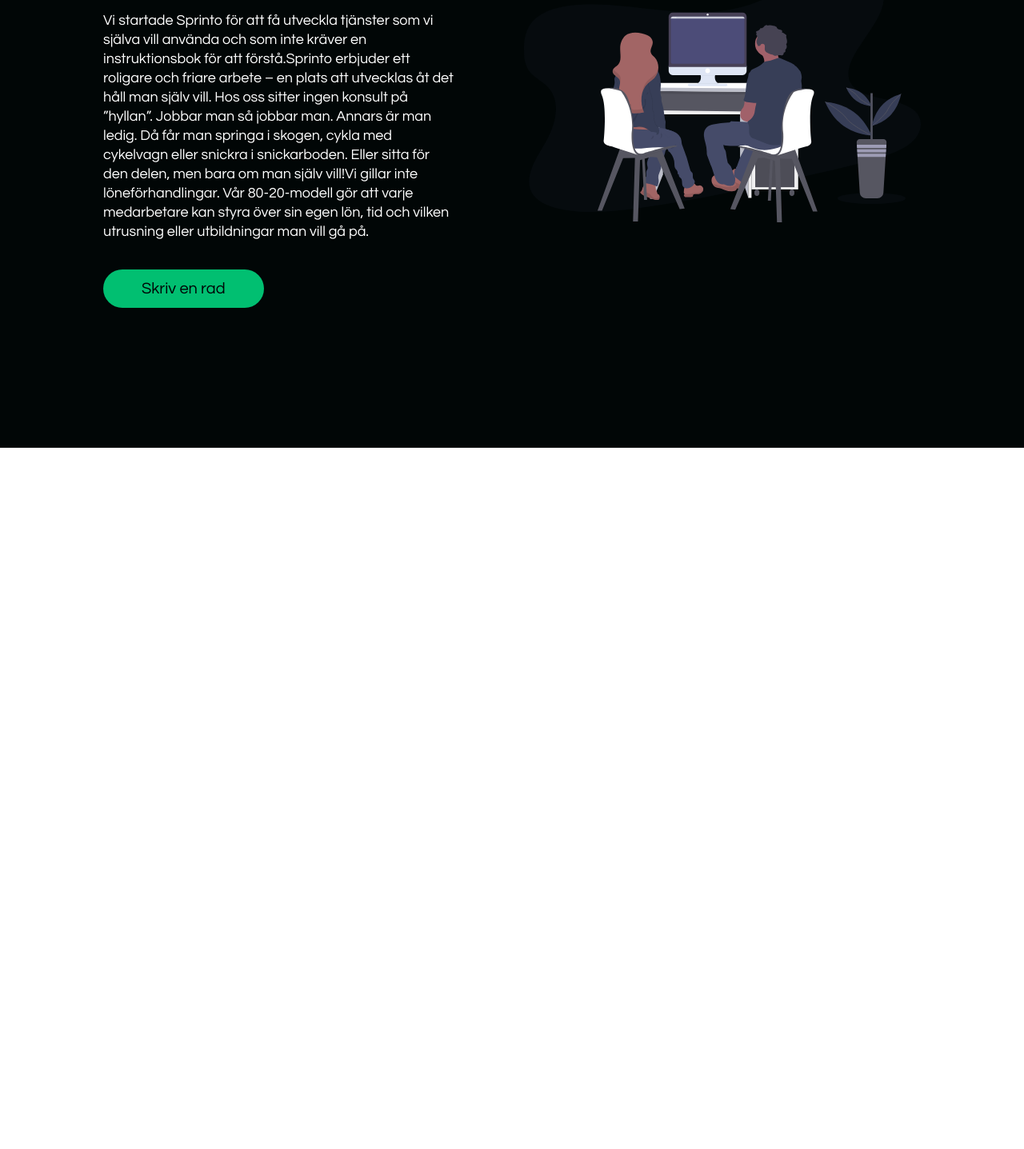
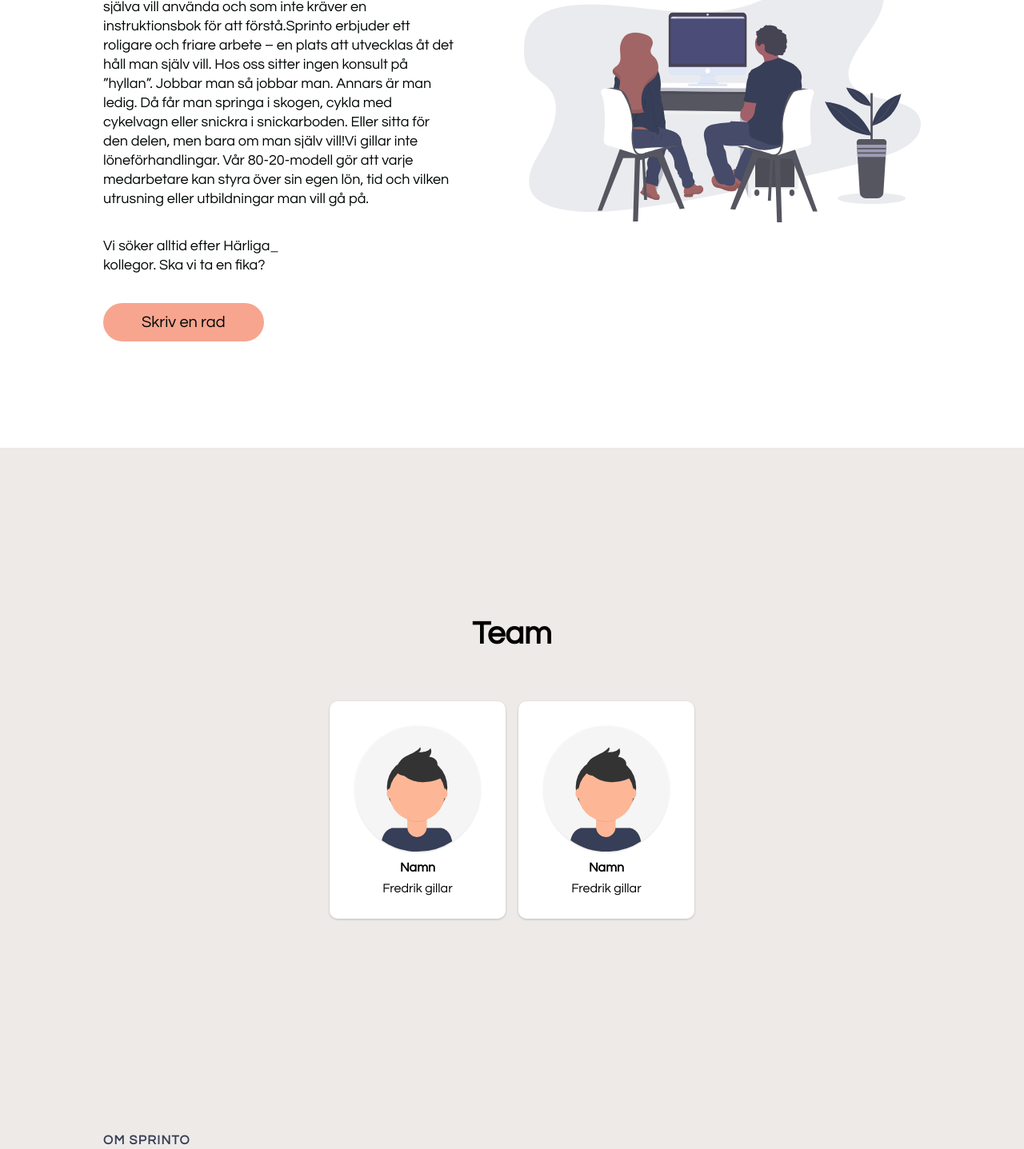
Before and after one commit to SofiaMEweiss/Sprinto-Website, a Gatsby site: page / in a window 1280 px wide. Shown: the part 1100-2537 px from the top of the page at 80% size. Before the commit the page ends 1660 px from the top, so only its background shows below. Built offline with nearby package versions, Linux system fonts and the light colour scheme; Gatsby itself is replaced by a stand-in of ours; a web font is replaced by a local one.

Commit message:
Started to build the team section and added typewriting function

```diff
--- a/src/components/ButtonElement.js
+++ b/src/components/ButtonElement.js
@@ -3,7 +3,7 @@
 
 export const Button = styled(Link)`
   border-radius: 50px;
-  background: ${({ primary }) => (primary ? "#01BF71" : "#010606")};
+  background: ${({ primary }) => (primary ? "#F7A58F" : "#010606")};
   white-space: nowrap;
   padding: ${({ big }) => (big ? "14px 48px" : "12x 30px")};
   color: ${({ dark }) => (dark ? "#010606" : "#fff")};
@@ -18,6 +18,6 @@
 
   &:hover {
     transition: all 0.2s ease-in-out;
-    background: ${({ primary }) => (primary ? "#fff" : "#01BF71")};
+    background: ${({ primary }) => (primary ? "#fff" : "#F7A58F")};
   }
 `
--- a/src/components/HeroSection/index.js
+++ b/src/components/HeroSection/index.js
@@ -1,7 +1,17 @@
-import React, {useState} from 'react'
-import Video from '../../videos/video.mp4'
-import { HeroContainer, HeroBg, VideoBg, HeroContent, HeroH1, HeroP, HeroBtnWrapper, ArrowForward, ArrowRight } from './HeroElements'
-import {Button} from '../ButtonElement';
+import React, { useState } from "react"
+import Video from "../../videos/video.mp4"
+import {
+  HeroContainer,
+  HeroBg,
+  VideoBg,
+  HeroContent,
+  HeroH1,
+  HeroP,
+  HeroBtnWrapper,
+  ArrowForward,
+  ArrowRight,
+} from "./HeroElements"
+import { Button } from "../ButtonElement"
 
 export const HeroSection = () => {
   const [hover, setHover] = useState(false)
@@ -13,11 +23,11 @@
   return (
     <HeroContainer>
       <HeroBg>
-				<VideoBg autoPlay muted src={Video} type='video/mp4'/>
+        <VideoBg autoPlay muted src={Video} type="video/mp4" />
       </HeroBg>
       <HeroContent>
-				<HeroH1> Utvecklar teknik för människor </HeroH1>
-				<HeroP>Lorem ipsum dolor sit amet, consectetur adipiscing elit. Curabitur quis fringilla nunc, blandit efficitur enim. Curabitur pellentesque  </HeroP>
+        <HeroH1>Vi utvecklar teknik för människor </HeroH1>{" "}
+        {/* <HeroP>Lorem ipsum dolor sit amet, consectetur adipiscing elit. Curabitur quis fringilla nunc, blandit efficitur enim. Curabitur pellentesque  </HeroP>
             				<HeroBtnWrapper>
             					<Button to="signup" onMouseEnter={onHover}onMouseLeave={onHover}
             					primary='true'
@@ -26,7 +36,7 @@
             					fontBig='true'>
             						Jobba hos oss {hover ? <ArrowForward /> : <ArrowRight/>}
             					</Button>
-				</HeroBtnWrapper>
+            				</HeroBtnWrapper> */}{" "}
       </HeroContent>
     </HeroContainer>
   )
--- a/src/components/InfoSection/Data.js
+++ b/src/components/InfoSection/Data.js
@@ -1,7 +1,7 @@
 export const homeObjOne = {
   id: "about",
-  lightBg: false,
-  lightText: true,
+  lightBg: true,
+  lightText: false,
   lightTextDesc: true,
   topLine: "Om Sprinto",
   headline: "Vi älskar teknik och avskyr dåliga lösningar.",
@@ -13,7 +13,27 @@
   alt: "Car",
   dark: true,
   primary: true,
-  darkText: false,
+  darkText: true,
   fontBig: true,
   big: true,
 }
+
+export const homeObjTwo = {
+  id: "focus",
+  lightBg: false,
+  lightText: false,
+  lightTextDesc: true,
+  topLine: "Om Sprinto",
+  headline: "Vi älskar teknik och avskyr dåliga lösningar.",
+  description:
+    "Vi startade Sprinto för att få utveckla tjänster som vi själva vill använda och som inte kräver en instruktionsbok för att förstå.Sprinto erbjuder ett roligare och friare arbete – en plats att utvecklas åt det håll man själv vill. Hos oss sitter ingen konsult på ”hyllan”. Jobbar man så jobbar man. Annars är man ledig. Då får man springa i skogen, cykla med cykelvagn eller snickra i snickarboden. Eller sitta för den delen, men bara om man själv vill!Vi gillar inte löneförhandlingar. Vår 80-20-modell gör att varje medarbetare kan styra över sin egen lön, tid och vilken utrusning eller utbildningar man vill gå på.",
+  buttonLabel: "Skriv en rad",
+  imgStart: false,
+  //   img: require("../../images/programming.svg"),
+  alt: "Car",
+  dark: true,
+  primary: true,
+  darkText: true,
+  fontBig: true,
+  big: true,
+}
--- a/src/components/InfoSection/InfoElements.js
+++ b/src/components/InfoSection/InfoElements.js
@@ -2,7 +2,7 @@
 
 export const InfoContainer = styled.div`
   color: #fff;
-  background: ${({ lightBg }) => (lightBg ? "#f9f9f9" : "#010606")};
+  background: ${({ lightBg }) => (lightBg ? "#fff" : "#EEEAE7")};
 
   @media screen and (max-width: 768px) {
     padding: 100px 0;
@@ -53,7 +53,7 @@
 `
 
 export const TopLine = styled.p`
-  color: #01bf71;
+  color: #373e57;
   font-size: 16px;
   line-height: 16px;
   font-weight: 700;
--- a/src/components/InfoSection/index.js
+++ b/src/components/InfoSection/index.js
@@ -1,4 +1,5 @@
 import React from "react"
+import { useEffect } from "react"
 import { Button } from "../ButtonElement"
 import image from "../../images/programming.svg"
 
@@ -34,6 +35,22 @@
   primary,
   dark,
 }) => {
+  const messageToType = "Härliga"
+  let cursorPosition = 0
+  const typewriterspeed = 200
+
+  useEffect(typewriter)
+
+  function typewriter() {
+    const span = document.getElementById("typewriterMessage")
+    span.innerHTML = messageToType.substring(0, cursorPosition)
+    cursorPosition++
+
+    if (cursorPosition <= messageToType.length) {
+      setTimeout(typewriter, typewriterspeed)
+    }
+  }
+
   return (
     <>
       <InfoContainer lightBg={lightBg} id={id}>
@@ -44,6 +61,13 @@
                 <TopLine> {topLine} </TopLine>
                 <Heading lightText={lightText}> {headline} </Heading>
                 <Subtitle darkText={darkText}> {description} </Subtitle>
+                <Subtitle darkText={darkText}>
+                  Vi söker alltid efter <span id="typewriterMessage"></span>
+                  <span>_</span>{" "}
+                  <Subtitle darkText={darkText}>
+                    kollegor. Ska vi ta en fika?
+                  </Subtitle>
+                </Subtitle>
                 <BtnWrap>
                   <Button
                     to="home"
--- a/src/components/Navbar/NavbarElements.js
+++ b/src/components/Navbar/NavbarElements.js
@@ -2,7 +2,7 @@
 import { Link as LinkR } from "gatsby"
 import { Link as LinkS } from "react-scroll"
 
-export const Nav = styled.nav `
+export const Nav = styled.nav`
   background: #000;
   height: 80px;
   margin-top: -80px;
@@ -19,7 +19,7 @@
   }
 `
 
-export const NavbarContainer = styled.div `
+export const NavbarContainer = styled.div`
   display: flex;
   justify-content: space-between;
   height: 80px;
@@ -29,8 +29,7 @@
   max-width: 1100px;
 `
 
-export const NavLogo = styled(LinkR)
-`
+export const NavLogo = styled(LinkR)`
   color: #fff;
   justify-self: flex-start;
   cursor: pointer;
@@ -42,7 +41,7 @@
   text-decoration: none;
 `
 
-export const MobileIcon = styled.div `
+export const MobileIcon = styled.div`
   display: none;
 
   @media screen and (max-width: 768px) {
@@ -57,7 +56,7 @@
   }
 `
 
-export const NavMenu = styled.ul `
+export const NavMenu = styled.ul`
   display: flex;
   align-items: center;
   list-style: none;
@@ -68,12 +67,11 @@
   }
 `
 
-export const NavItem = styled.li `
+export const NavItem = styled.li`
   height: 80%;
 `
 
-export const NavLinks = styled(LinkS)
-`
+export const NavLinks = styled(LinkS)`
   color: #fff;
   display: flex;
   align-items: center;
@@ -87,7 +85,7 @@
   }
 `
 
-export const NavBtn = styled.nav `
+export const NavBtn = styled.nav`
   display: flex;
   align-items: center;
 
@@ -96,10 +94,9 @@
   }
 `
 
-export const NavBtnLink = styled(LinkR)
-`
+export const NavBtnLink = styled(LinkR)`
   border-radius: 50px;
-  background: #01bf71;
+  background: #f7a58f;
   white-space: nowrap;
   padding: 10px 22px;
   color: #010606;
--- /dev/null
+++ b/src/components/TeamSection/TeamElements.js
@@ -0,0 +1,81 @@
+import styled from "styled-components"
+
+export const TeamContainer = styled.div`
+  height: 800px;
+  display: flex;
+  flex-direction: column;
+  justify-content: center;
+  align-items: center;
+  background: #eeeae7;
+
+  @media screen and (max-width: 768px) {
+    height: 1100px;
+  }
+
+  @media screen and (max-width: 480px) {
+    height: 1300px;
+  }
+`
+
+export const TeamWrapper = styled.div`
+  max-width: 1000px;
+  margin: 0 auto;
+  display: grid;
+  grid-template-columns: 1fr 1fr;
+  align-items: center;
+  grid-gap: 16px;
+  padding: 0 50px;
+
+  /* @media screen and (max-width: 1000px) {
+    grid-template-columns: 1fr 1fr;
+  } */
+
+  @media screen and (max-width: 768px) {
+    grid-template-columns: 1fr;
+    padding: 0 20px;
+  }
+`
+
+export const TeamCard = styled.div`
+  background: white;
+  display: flex;
+  flex-direction: column;
+  justify-content: flex-start;
+  align-items: center;
+  border-radius: 10px;
+  max-height: 340px;
+  padding: 30px;
+  box-shadow: 0 1px 3px rgba(0, 0, 0, 0.2);
+  transition: all 0.2s ease-in-out;
+
+  &:hover {
+    transform: scale(1.02);
+    transition: all 0.2s ease-in-out;
+    cursor: pointer;
+  }
+`
+
+export const TeamIcon = styled.img`
+  height: 160px;
+  width: 160px;
+  margin-bottom: 10px;
+`
+
+export const TeamH1 = styled.h1`
+  font-size: 2.5rem;
+  color: black;
+  margin-bottom: 64px;
+
+  @media screen and (max-width: 480px) {
+    font-size: 2rem;
+  }
+`
+
+export const TeamH2 = styled.h2`
+  font-size: 1rem;
+  margin-bottom: 10px;
+`
+export const TeamP = styled.p`
+  font-size: 1rem;
+  text-align: center;
+`
--- /dev/null
+++ b/src/components/TeamSection/index.js
@@ -0,0 +1,33 @@
+import React from "react"
+import ProfilePic from "../../images/profile.svg"
+import {
+  TeamContainer,
+  TeamH1,
+  TeamWrapper,
+  TeamCard,
+  TeamH2,
+  TeamP,
+  TeamIcon,
+} from "./TeamElements"
+
+const TeamSection = () => {
+  return (
+    <TeamContainer id="team">
+      <TeamH1>Team</TeamH1>
+      <TeamWrapper>
+        <TeamCard>
+          <TeamIcon src={ProfilePic} />
+          <TeamH2>Namn</TeamH2>
+          <TeamP>Fredrik gillar</TeamP>
+        </TeamCard>
+        <TeamCard>
+          <TeamIcon src={ProfilePic} />
+          <TeamH2>Namn</TeamH2>
+          <TeamP>Fredrik gillar</TeamP>
+        </TeamCard>
+      </TeamWrapper>
+    </TeamContainer>
+  )
+}
+
+export default TeamSection
--- a/src/pages/index.js
+++ b/src/pages/index.js
@@ -9,7 +9,8 @@
 import Sidebar from "../components/Sidebar"
 import { HeroSection } from "../components/HeroSection"
 import InfoSection from "../components/InfoSection"
-import { homeObjOne } from "../components/InfoSection/Data"
+import { homeObjOne, homeObjTwo } from "../components/InfoSection/Data"
+import TeamSection from "../components/TeamSection"
 
 const IndexPage = () => {
   const [isOpen, setIsOpen] = useState(false)
@@ -26,7 +27,9 @@
       <Sidebar isOpen={isOpen} toggle={toggle} />
       <Navbar toggle={toggle} />
       <HeroSection />
-      <InfoSection {...homeObjOne} /> {/* </Layout> */}
+      <InfoSection {...homeObjOne} />
+      <TeamSection /> {/* </Layout> */}
+      <InfoSection {...homeObjTwo} />
     </div>
   )
 }
```
Also changed, not shown: src/components/HeroSection/HeroElements.js (+18 -17 lines), src/images/profile.svg (added). Lines whose indentation alone changed are shown as unchanged.
